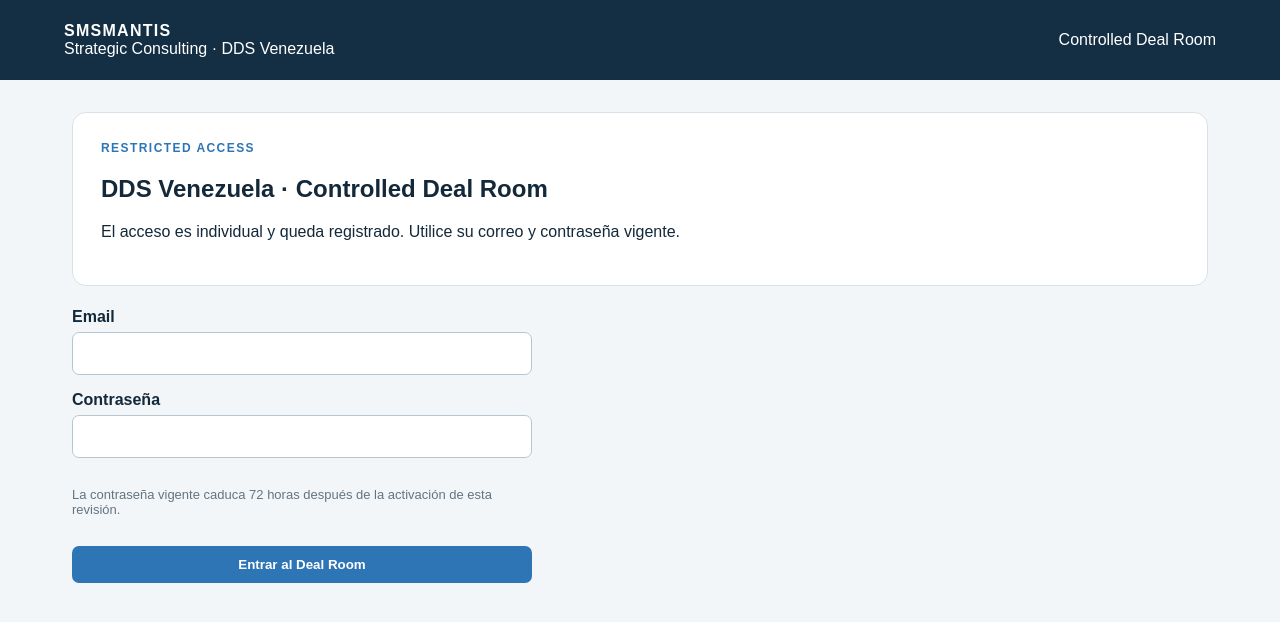
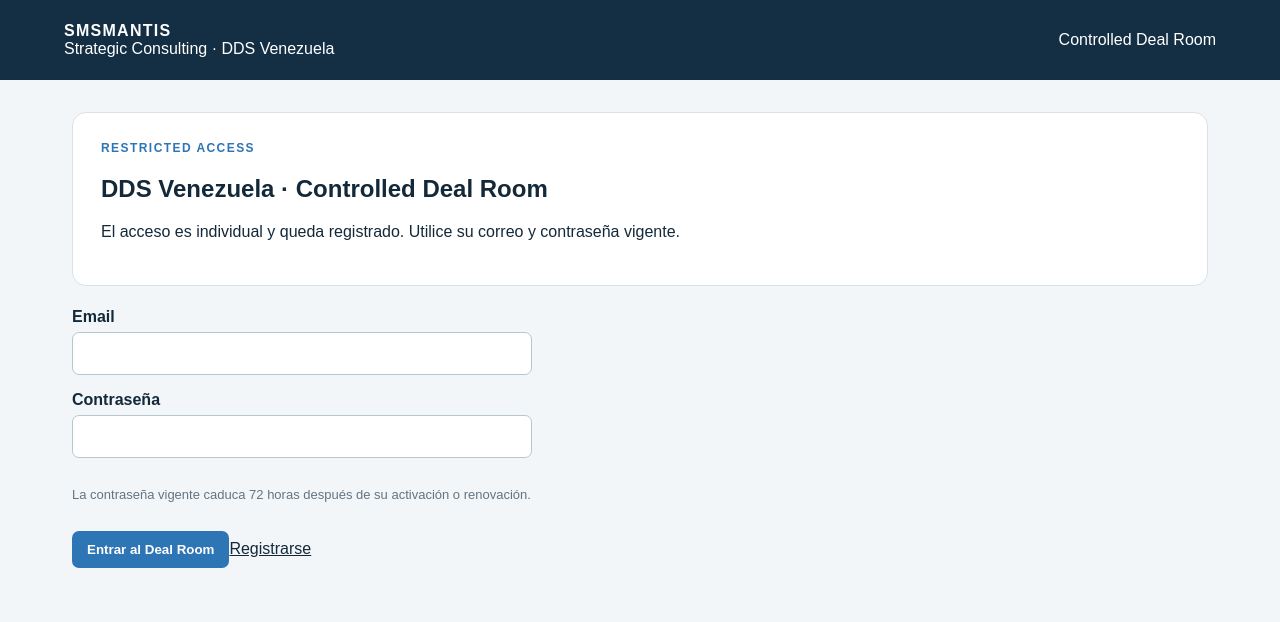
Before and after one commit to Cerberux77/DDS-VEN, a Next.js app: page /login in a window 1280 px wide. Shown: the top 622 px of the page. Built offline with nearby package versions, Linux system fonts and the light colour scheme.

Commit message:
feat: add registration action to login

```diff
--- a/components/LoginForm.tsx
+++ b/components/LoginForm.tsx
@@ -11,7 +11,7 @@ export function LoginForm() {
     setError("");
     const form = new FormData(e.currentTarget);
     const body = Object.fromEntries(form.entries());
-    const res = await fetch("/api/auth/register", {
+    const res = await fetch("/api/auth/login", {
       method: "POST",
       headers: { "content-type": "application/json" },
       body: JSON.stringify(body),
@@ -35,9 +35,12 @@ export function LoginForm() {
         Contraseña
         <input name="password" type="password" required autoComplete="current-password" />
       </label>
-      <p className="meta">La contraseña vigente caduca 72 horas después de la activación de esta revisión.</p>
+      <p className="meta">La contraseña vigente caduca 72 horas después de su activación o renovación.</p>
       {error && <p className="error">{error}</p>}
-      <button disabled={busy}>{busy ? "Validando…" : "Entrar al Deal Room"}</button>
+      <div className="formActions">
+        <button disabled={busy}>{busy ? "Validando…" : "Entrar al Deal Room"}</button>
+        <a className="secondaryButton" href="/register">Registrarse</a>
+      </div>
     </form>
   );
 }
```
